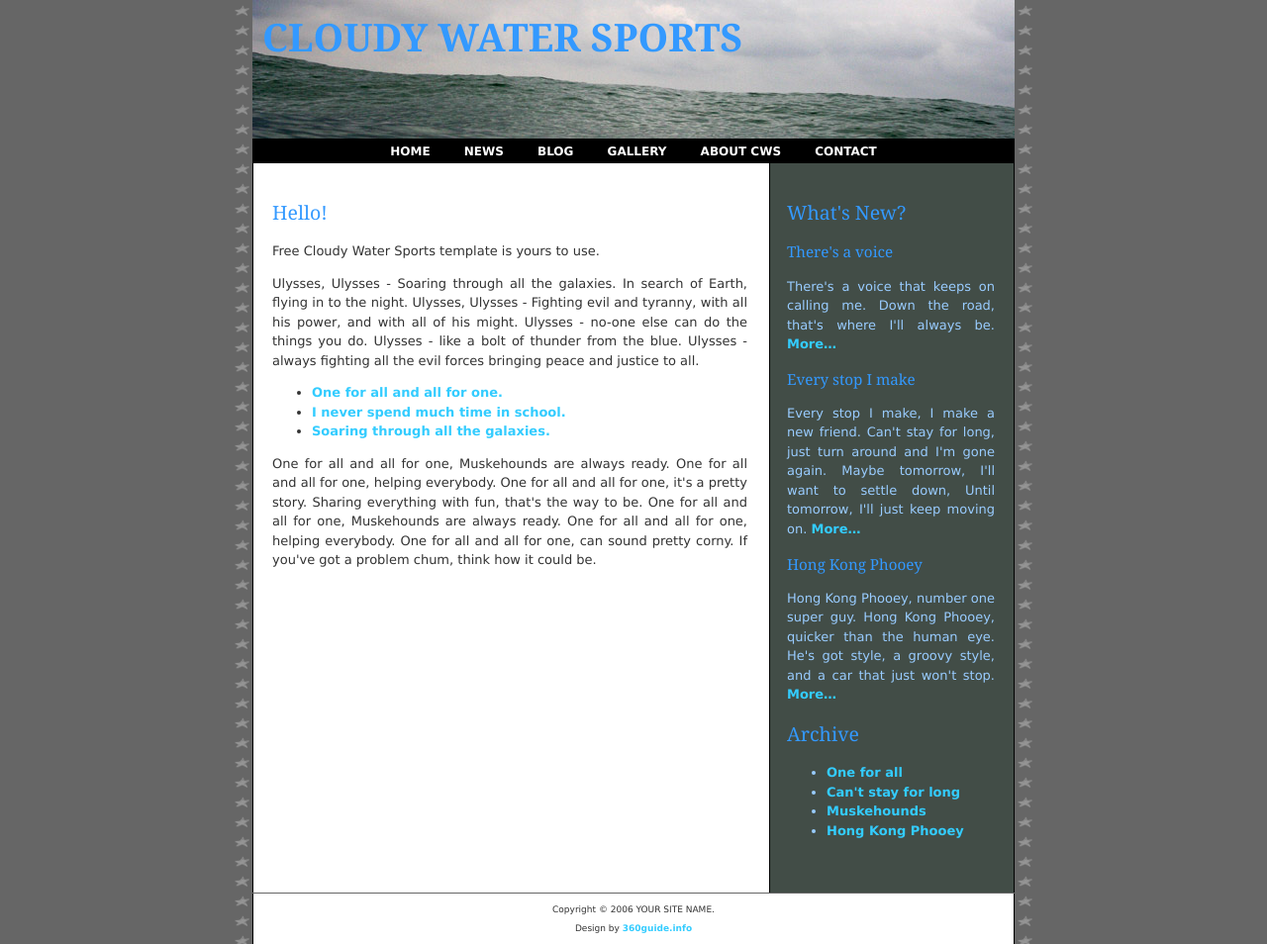
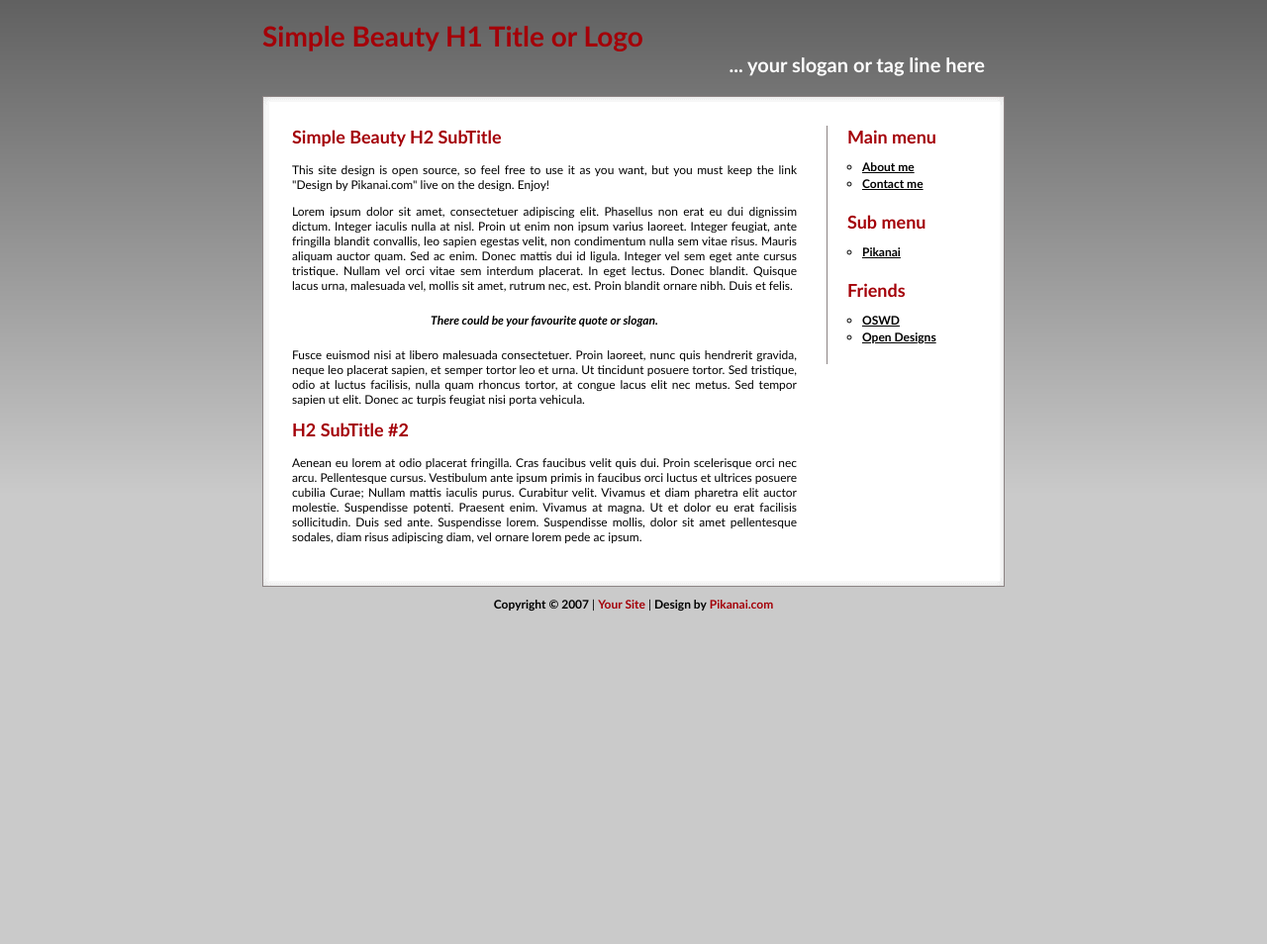
Before and after one commit to helpinchennai/helpinchennai.github.io, a plain HTML site: page index.html in a window 1280 px wide. Shown: the whole page at 99% size. After the commit the page ends 800 px from the top, so only its background shows below. Drawn offline with Linux system fonts and the light colour scheme.

Commit message:
mockup2
mockup2

```diff
--- a/index.html
+++ b/index.html
@@ -2,58 +2,63 @@
 <html xmlns="http://www.w3.org/1999/xhtml">
 
 <head>
-<meta http-equiv="content-type" content="text/html; charset=utf-8" />
-<title>Cloudy Water Sport Template</title>
-<meta name="keywords" content="" />
-<meta name="description" content="" />
-<link href="styles.css" rel="stylesheet" type="text/css" />
+<meta http-equiv="Content-Type" content="text/html; charset=iso-8859-1" />
+<meta name="description" content="Website short description." />
+<meta name="keywords" content="website main keywords" />
+	<title>Simple Beauty</title>
+<link href="style.css" rel="stylesheet" type="text/css" />
 </head>
+
 <body>
-<div id="header">
-	<h1>Cloudy Water Sports</h1>
+
+<div id="container">
+
+<div id="header"><h1>Simple Beauty H1 Title or Logo</h1></div>
+
+<div id="sub_header">... your slogan or tag line here</div>
+
+<div id="main_content_top"></div>
+
+<div id="main_content">
+
+<div class="content">
+<h2>Simple Beauty H2 SubTitle</h2>
+<p>This site design is open source, so feel free to use it as you want, but you must keep the link "Design by Pikanai.com" live on the design. Enjoy!</p>
+<p>Lorem ipsum dolor sit amet, consectetuer adipiscing elit. Phasellus non erat eu dui dignissim dictum. Integer iaculis nulla at nisl. Proin ut enim non ipsum varius laoreet. Integer feugiat, ante fringilla blandit convallis, leo sapien egestas velit, non condimentum nulla sem vitae risus. Mauris aliquam auctor quam. Sed ac enim. Donec mattis dui id ligula. Integer vel sem eget ante cursus tristique. Nullam vel orci vitae sem interdum placerat. In eget lectus. Donec blandit. Quisque lacus urna, malesuada vel, mollis sit amet, rutrum nec, est. Proin blandit ornare nibh. Duis et felis.</p>
+<p class="quote">There could be your favourite quote or slogan.</p>
+<p>Fusce euismod nisi at libero malesuada consectetuer. Proin laoreet, nunc quis hendrerit gravida, neque leo placerat sapien, et semper tortor leo et urna. Ut tincidunt posuere tortor. Sed tristique, odio at luctus facilisis, nulla quam rhoncus tortor, at congue lacus elit nec metus. Sed tempor sapien ut elit. Donec ac turpis feugiat nisi porta vehicula.</p>
+<h2>H2 SubTitle #2</h2>
+<p>Aenean eu lorem at odio placerat fringilla. Cras faucibus velit quis dui. Proin scelerisque orci nec arcu. Pellentesque cursus. Vestibulum ante ipsum primis in faucibus orci luctus et ultrices posuere cubilia Curae; Nullam mattis iaculis purus. Curabitur velit. Vivamus et diam pharetra elit auctor molestie. Suspendisse potenti. Praesent enim. Vivamus at magna. Ut et dolor eu erat facilisis sollicitudin. Duis sed ante. Suspendisse lorem. Suspendisse mollis, dolor sit amet pellentesque sodales, diam risus adipiscing diam, vel ornare lorem pede ac ipsum.</p>
 </div>
-<div id="menu">
-	<ul>
-		<li><a href="#">Home</a></li>
-		<li><a href="#">News</a></li>
-		<li><a href="#">Blog</a></li>
-		<li><a href="#">Gallery</a></li>
-		<li><a href="#">About CWS</a></li>
-		<li><a href="#">Contact</a></li>
-	</ul>
+
+<div class="menu">
+<div class="menu_title">Main menu</div>
+<ul>
+<li><a href="#" class="menu_link">About me</a></li>
+<li><a href="#" class="menu_link">Contact me</a></li>
+</ul>
+<div class="menu_title">Sub menu</div>
+<ul>
+<li><a href="http://www.pikanai.com" class="menu_link">Pikanai</a></li>
+</ul>
+<div class="menu_title">Friends</div>
+<ul>
+<li><a href="http://www.oswd.org" class="menu_link">OSWD</a></li>
+<li><a href="http://www.opendesigns.org" class="menu_link">Open Designs</a></li>
+</ul>
 </div>
-<div id="content">
-	<div id="left">
-		<h2>Hello!</h2>
-		<p>Free Cloudy Water Sports template is yours to use.</p>
-		<p>Ulysses, Ulysses - Soaring through all the galaxies. In search of Earth, flying in to the night. Ulysses, Ulysses - Fighting evil and tyranny, with all his power, and with all of his might. Ulysses - no-one else can do the things you do. Ulysses - like a bolt of thunder from the blue. Ulysses - always fighting all the evil forces bringing peace and justice to all.</p>
-				<ul>
-			<li><a href="#">One for all and all for one.</a></li>
-			<li><a href="#">I never spend much time in school.</a></li>
-			<li><a href="#">Soaring through all the galaxies.</a></li>
-		</ul>
-		<p>One for all and all for one, Muskehounds are always ready. One for all and all for one, helping everybody. One for all and all for one, it's a pretty story. Sharing everything with fun, that's the way to be. One for all and all for one, Muskehounds are always ready. One for all and all for one, helping everybody. One for all and all for one, can sound pretty corny. If you've got a problem chum, think how it could be.</p>
-	</div>
-	<div id="right">
-		<h2>What's New?</h2>
-		<h3>There's a voice</h3>
-		<p>There's a voice that keeps on calling me. Down the road, that's where I'll always be. <a href="#">More&#8230;</a></p>
-		<h3>Every stop I make</h3>
-		<p>Every stop I make, I make a new friend. Can't stay for long, just turn around and I'm gone again. Maybe tomorrow, I'll want to settle down, Until tomorrow, I'll just keep moving on. <a href="#">More&#8230;</a></p>
-		<h3>Hong Kong Phooey</h3>
-		<p>Hong Kong Phooey, number one super guy. Hong Kong Phooey, quicker than the human eye. He's got style, a groovy style, and a car that just won't stop. <a href="#">More&#8230;</a></p>
-		<h2>Archive</h2>
-		<ul>
-			<li><a href="#">One for all</a></li>
-			<li><a href="#">Can't stay for long</a></li>
-			<li><a href="#">Muskehounds</a></li>
-			<li><a href="#">Hong Kong Phooey</a></li>
-		</ul>
-	</div>
+
+<div id="clear"></div>
+
 </div>
-<div id="footer">
-	<p>Copyright &copy; 2006 YOUR SITE NAME.</p>
-	<p>Design by <a href="http://360guide.info">360guide.info</a></p>
+
+<div id="main_content_bottom">
 </div>
+
+<div id="footer"><strong>Copyright &copy; 2007</strong> | <a href="#">Your Site</a> | <b>Design by</b> <a href="http://www.pikanai.com">Pikanai.com</a></div>
+
+</div>
+
 </body>
+
 </html>
--- /dev/null
+++ b/style.css
@@ -0,0 +1,117 @@
+body {
+	background: #CACACA url(images/background.png) repeat-x;
+	font-family: "Trebuchet MS", Verdana, serif
+}
+#container {
+	margin: 0 auto;
+	width: 750px
+}
+#header {
+	width: 100%
+}
+#sub_header {
+	text-align: right;
+	font-weight: bold;
+	font-size: 20px;
+	color: #FFFFFF;
+	padding-right: 20px;
+	padding-bottom: 20px;
+}
+#main_content {
+	margin: 0 auto;
+	width: 100%;
+	background: #FFFFFF url('images/background_content.gif');
+	background-repeat: repeat-y
+}
+#main_content_top {
+	height: 30px;
+	background: #FFFFFF url('images/background_top.gif');
+}
+#main_content_bottom {
+	height: 30px;
+	background: #FFFFFF url('images/background_bottom.gif');
+}
+#footer {
+	text-align: center;
+	font-size: 12px;
+	margin: 10px auto
+}
+.content {
+	float: left;
+	width: 510px;
+	text-align: justify;
+	padding: 0 30px 0 30px;
+	font-size: 12px
+}
+.menu {
+	width: 139px;
+	float: right;
+	padding: 0 20px 0 20px;
+	border-left: #8C8484 1px solid;
+	font-size: 12px
+}
+.menu ul {
+	margin: 0;
+	padding: 10px 0 10px 15px
+}
+.menu il {
+	list-style-type: disc
+}
+#header h1 {
+	margin-bottom: 0px;
+	font-size: 28px;
+	font-weight: bold;
+	color: #A40008
+}
+.content h2 {
+	margin-top: 0px;
+	font-size: 18px;
+	font-weight: bold;
+	color: #A40008
+}
+#clear {
+	display: block;
+	clear: both;
+	width: 100%;
+	height:1px;
+	overflow:hidden;
+}
+.menu_title {
+	font-size: 18px;
+	font-weight: bold;
+	color: #A40008
+}
+.menu ul {
+	margin: 0;
+	padding: 10px 0 20px 15px
+}
+.menu li {
+	padding-top: 2px;
+	list-style-type: circle
+}
+a {
+	color: #A40008;
+	font-weight: bold;
+	text-decoration: none
+}
+a:hover {
+	color: #A40008;
+	font-weight: bold;
+	text-decoration: underline
+}
+a.menu_link {
+	color: #000000;
+	font-weight: bold;
+	text-decoration: underline
+}
+a.menu_link:hover {
+	color: #A40008;
+	font-weight: bold;
+	text-decoration: none
+}
+.quote {
+	margin: 20px;
+	text-align: center;
+	font-weight: bold;
+	font-style: italic
+}
--- a/styles.css
+++ /dev/null
@@ -1,130 +0,0 @@
-/************* GENERAL CSS ************/
-
-body {
-	margin: 0px;
-	padding: 0px;
-	background: #666666 url(images/back.png) repeat-y center top;
-	text-align: justify;
-	font-family: Verdana, Arial, Helvetica, sans-serif;
-	font-size: 13px;
-	color: #333333;
-}
-
-h1, h2, h3, h4, h5, h6 {
-	font-family: Georgia, "Times New Roman", Times, serif;
-	color: #3399FF;
-}
-
-a {
-	font-weight: bold;
-	text-decoration: none;
-	color: #33CCFF;
-}
-
-a:hover {
-	text-decoration: underline;
-	color: #33CCFF;
-}
-
-/************* HEADER STUFF ************/
-
-#header {
-	width: 770px;
-	height: 120px;
-	margin: 0px auto;
-	padding: 10px 0px;
-	background: #FFFBFD url(images/header.jpg);
-}
-
-#header h1 {
-	margin: 0px;
-	padding: 0px 0px 0px 10px;
-	text-align: left;
-	color: #3399FF;
-	font-size: 3em;
-	text-transform: uppercase;
-}
-
-#header h2 {
-	margin: 0px;
-	padding: 0px 0px 0px 20px;
-	text-align: left;
-	font-size: 1.5em;
-	text-transform: uppercase;
-}
-
-/************* MENU ************/
-
-#menu {
-	width: 770px;
-	margin: 0px auto;
-	padding: 5px 0px 5px 0px;
-	background-color: #000000;
-}
-
-#menu ul {
-	margin: 0px;
-	padding: 0px;
-	list-style: none;
-	text-align: center;
-}
-
-#menu li {
-	display: inline;
-}
-
-#menu a {
-	padding: 5px 15px;
-	text-transform: uppercase;
-	text-decoration: none;
-	font-size: 12px;
-	font-weight: bold;
-	color: #FFFFFF;
-}
-
-#menu a:hover {
-	background-color: #333333;
-}
-
-/************* CONTENT ************/
-
-#content {
-	width: 770px;
-	margin: 0px auto;
-	padding: 20px 0px 0px 0px;
-}
-
-#content h2, #content h3, #content h4, #content h5, #content h6 {
-	font-weight: normal;
-}
-
-#content p, #content ul, #content ol {
-	line-height: 150%;
-}
-
-#left {
-	float: left;
-	width: 480px;
-	padding: 0px 20px 40px 20px;
-}
-
-#right {
-	float: right;
-	width: 210px;
-	padding: 0px 20px 40px 20px;
-	color: #99CCFF;
-}
-
-/************* FOOTER ************/
-
-#footer {
-	clear: both;
-	width: 771px;
-	margin: 0px auto;
-	border-top: 1px solid #666666;
-	background: url(images/back-footer.png) repeat-y center top;
-	font-size: 9px;
-	text-align: center;
-	padding: 2px;
-	color: #333333;
-}
```
Also changed, not shown: images/back-footer.png (deleted), images/back.png (deleted), images/background.png (added), images/background_bottom.gif (added), images/background_content.gif (added), images/background_top.gif (added), images/header.jpg (deleted), 1 other file.
